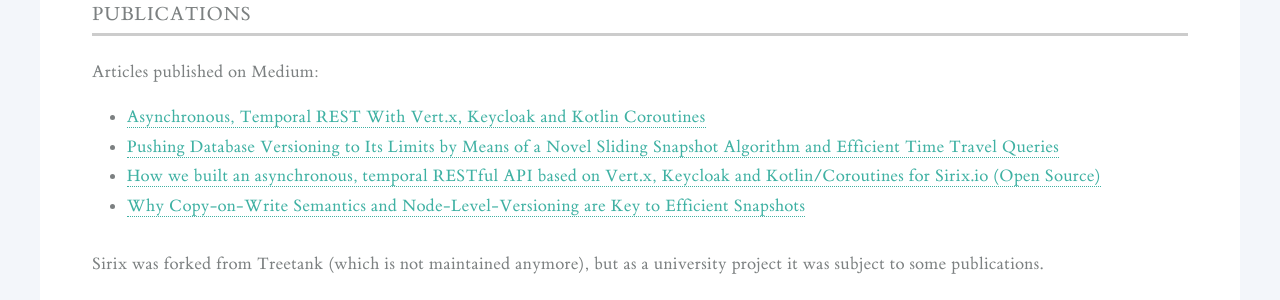
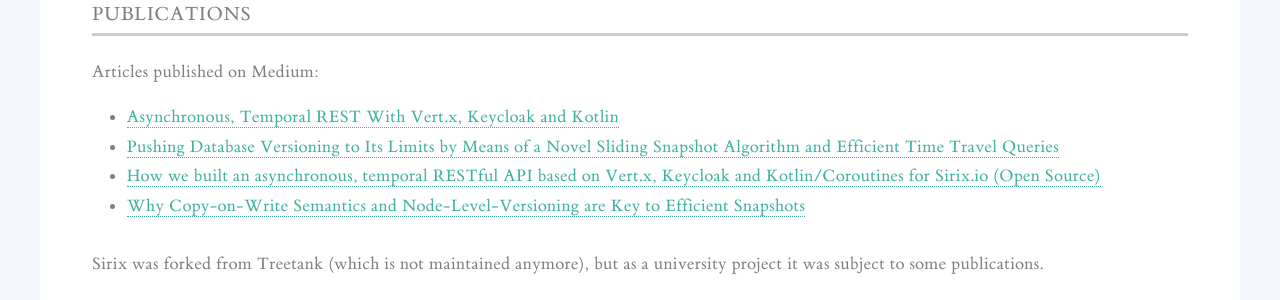
Before and after one commit to sirixdb/sirixdb.github.io, a Jekyll site: the page built from documentation.md, in a window 1280 px wide and 900 px high, scrolled down 2757 px. Shown: the part 154-454 px from the top of the window. Built offline with Jekyll 4.4.1, drawn with Linux system fonts in a browser that asks for light colours.

Commit message:
Update documentation.md

```diff
--- a/documentation.md
+++ b/documentation.md
@@ -41,7 +41,7 @@
 
 ### Publications
 Articles published on Medium:
-- [Asynchronous, Temporal  REST With Vert.x, Keycloak and Kotlin Coroutines](https://hackernoon.com/asynchronous-temporal-rest-with-vert-x-keycloak-and-kotlin-coroutines-217b25756314)
+- [Asynchronous, Temporal  REST With Vert.x, Keycloak and Kotlin](https://medium.com/hackernoon/asynchronous-temporal-rest-with-vert-x-keycloak-and-kotlin-coroutines-217b25756314)
 - [Pushing Database Versioning to Its Limits by Means of a Novel Sliding Snapshot Algorithm and Efficient Time Travel Queries](https://medium.com/sirixdb-sirix-io-how-we-built-a-novel-temporal/why-and-how-we-built-a-temporal-database-system-called-sirixdb-open-source-from-scratch-a7446f56f201)
 - [How we built an asynchronous, temporal RESTful API based on Vert.x, Keycloak and Kotlin/Coroutines for Sirix.io (Open Source)](https://medium.com/sirixdb-sirix-io-how-we-built-a-novel-temporal/how-we-built-an-asynchronous-temporal-restful-api-based-on-vert-x-4570f681a3)
 - [Why Copy-on-Write Semantics and Node-Level-Versioning are Key to Efficient Snapshots](https://hackernoon.com/sirix-io-why-copy-on-write-semantics-and-node-level-versioning-are-key-to-efficient-snapshots-754ba834d3bb)
```
